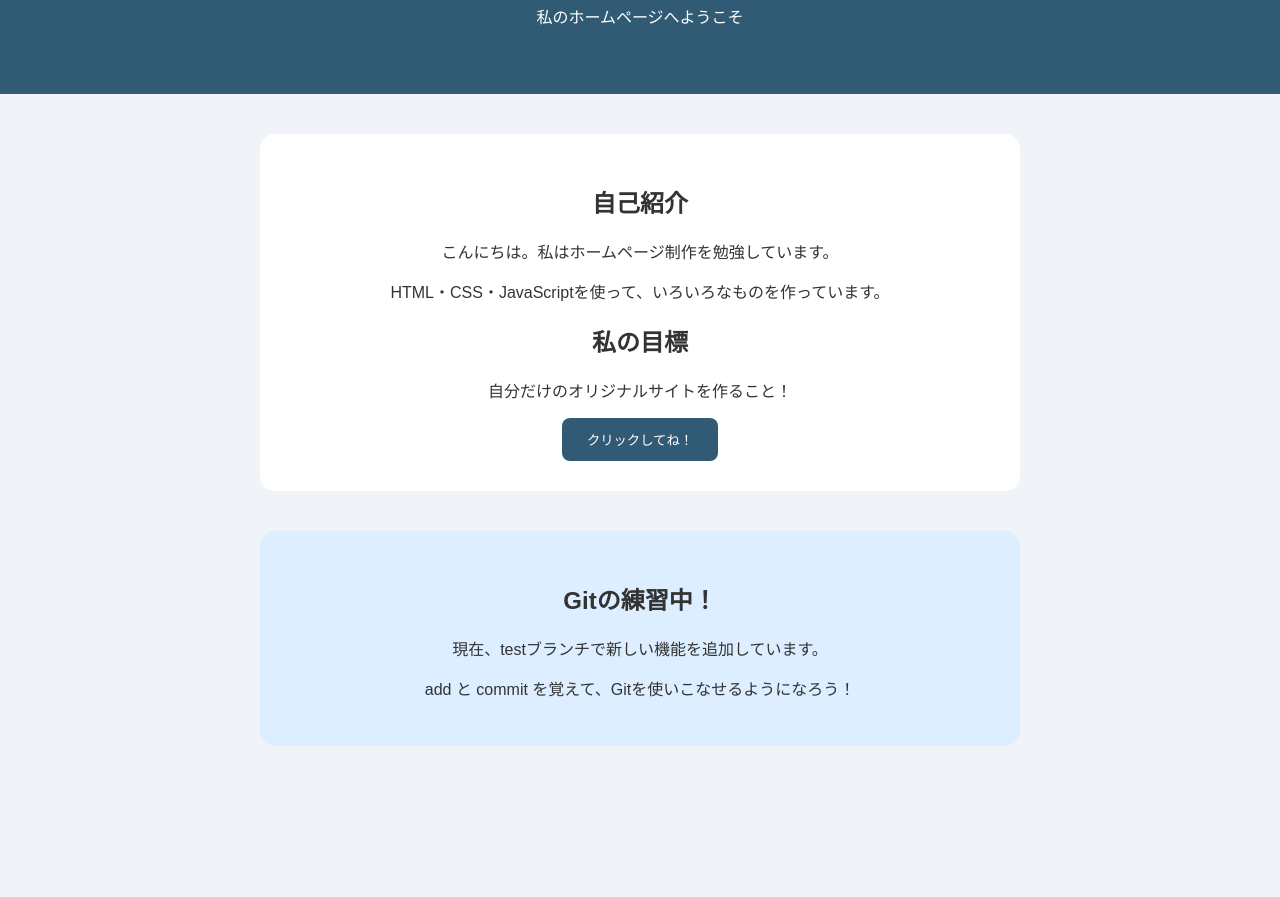
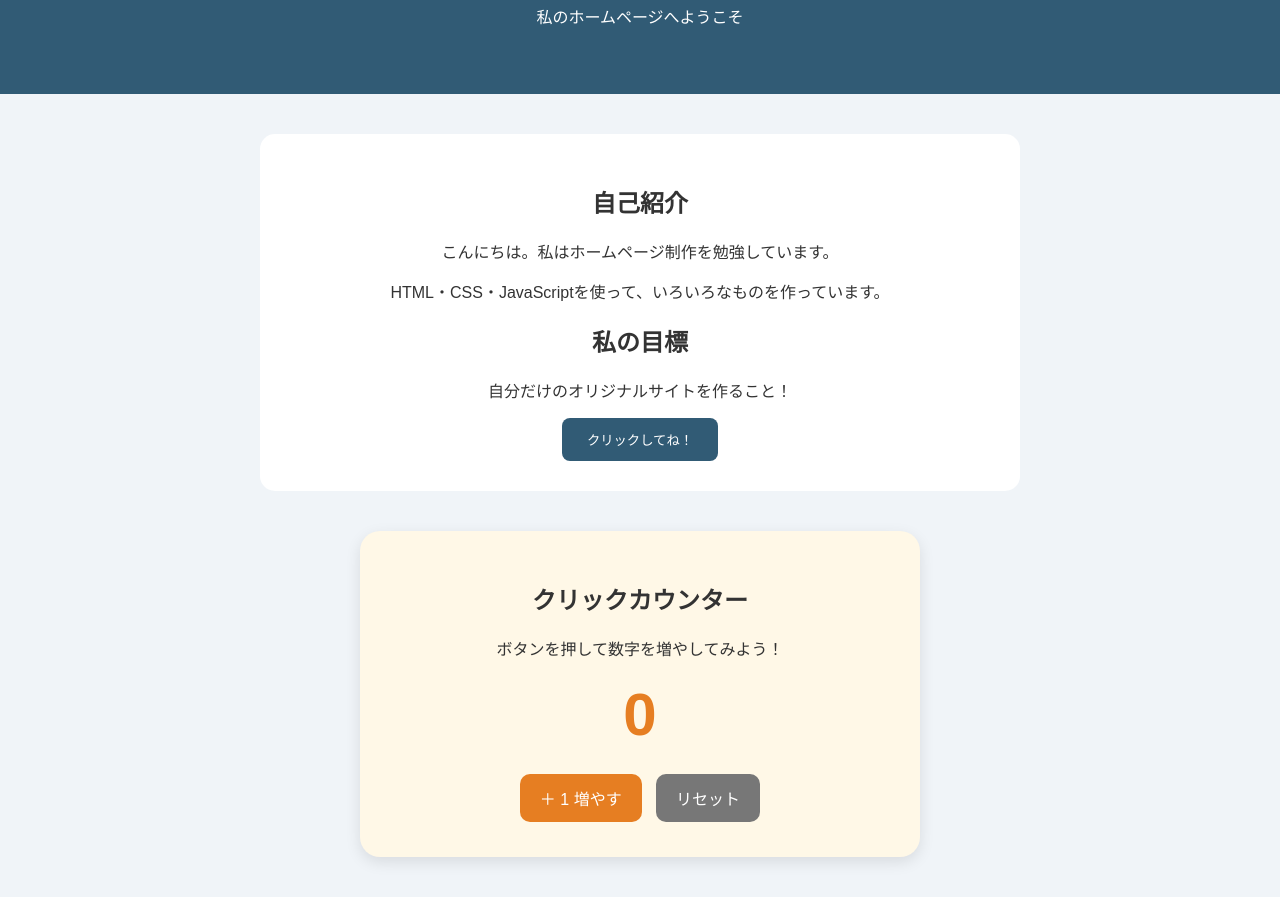
Before and after one commit to dsakai2014-gif/gittest, a plain HTML site: page index.html in a window 1280 px wide. Shown: the part 146-1043 px from the top of the page. Before the commit the page ends 932 px from the top, so only its background shows below. Drawn offline with Linux system fonts and the light colour scheme.

```diff
--- a/index.html
+++ b/index.html
@@ -74,15 +74,65 @@
 
 </body>
 </html>
-<section style="
-  margin: 40px auto;
-  max-width: 700px;
-  padding: 30px;
-  background: #dceeff;
-  border-radius: 15px;
-  text-align: center;
-">
-  <h2>Gitの練習中！</h2>
-  <p>現在、testブランチで新しい機能を追加しています。</p>
-  <p>add と commit を覚えて、Gitを使いこなせるようになろう！</p>
+<!-- カウンター機能 -->
+<section class="counter-card">
+  <h2>クリックカウンター</h2>
+  <p>ボタンを押して数字を増やしてみよう！</p>
+
+  <div id="count">0</div>
+
+  <button onclick="addCount()">＋ 1 増やす</button>
+  <button onclick="resetCount()" class="reset-button">リセット</button>
 </section>
+
+<style>
+  .counter-card {
+    max-width: 500px;
+    margin: 40px auto;
+    padding: 30px;
+    background: #fff8e7;
+    border-radius: 20px;
+    text-align: center;
+    box-shadow: 0 5px 15px rgba(0, 0, 0, 0.1);
+  }
+
+  #count {
+    font-size: 60px;
+    font-weight: bold;
+    color: #e67e22;
+    margin: 20px;
+  }
+
+  .counter-card button {
+    margin: 5px;
+    padding: 12px 20px;
+    border: none;
+    border-radius: 10px;
+    background: #e67e22;
+    color: white;
+    cursor: pointer;
+    font-size: 16px;
+  }
+
+  .counter-card .reset-button {
+    background: #777;
+  }
+
+  .counter-card button:hover {
+    opacity: 0.8;
+  }
+</style>
+
+<script>
+  let count = 0;
+
+  function addCount() {
+    count++;
+    document.getElementById("count").textContent = count;
+  }
+
+  function resetCount() {
+    count = 0;
+    document.getElementById("count").textContent = count;
+  }
+</script>
```
